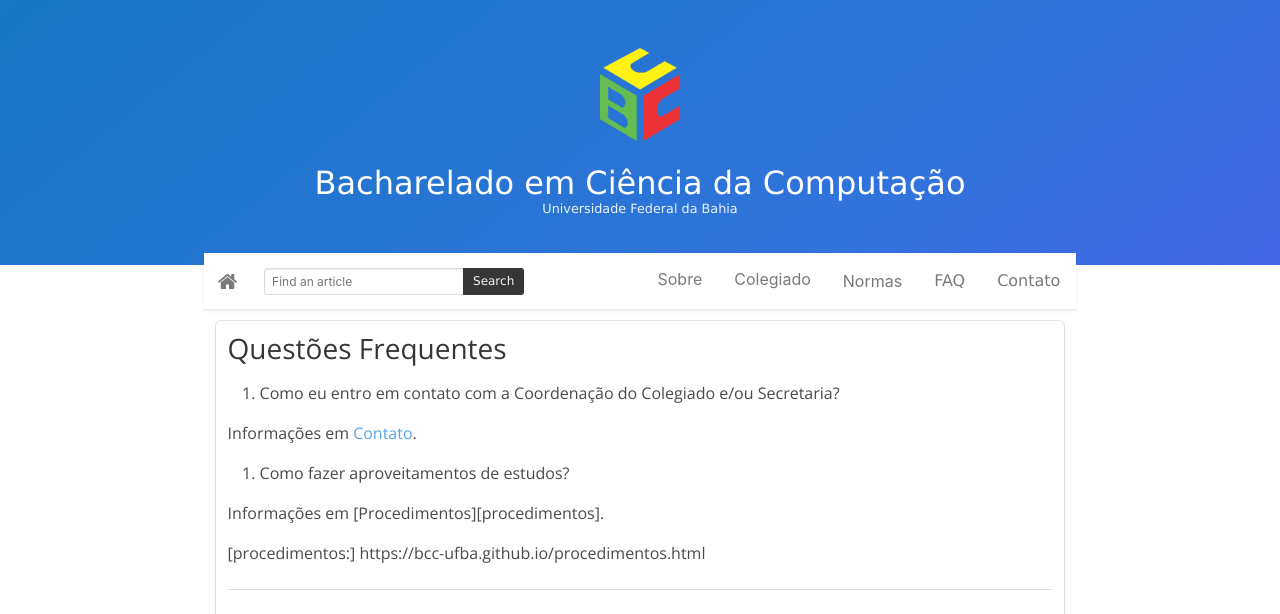
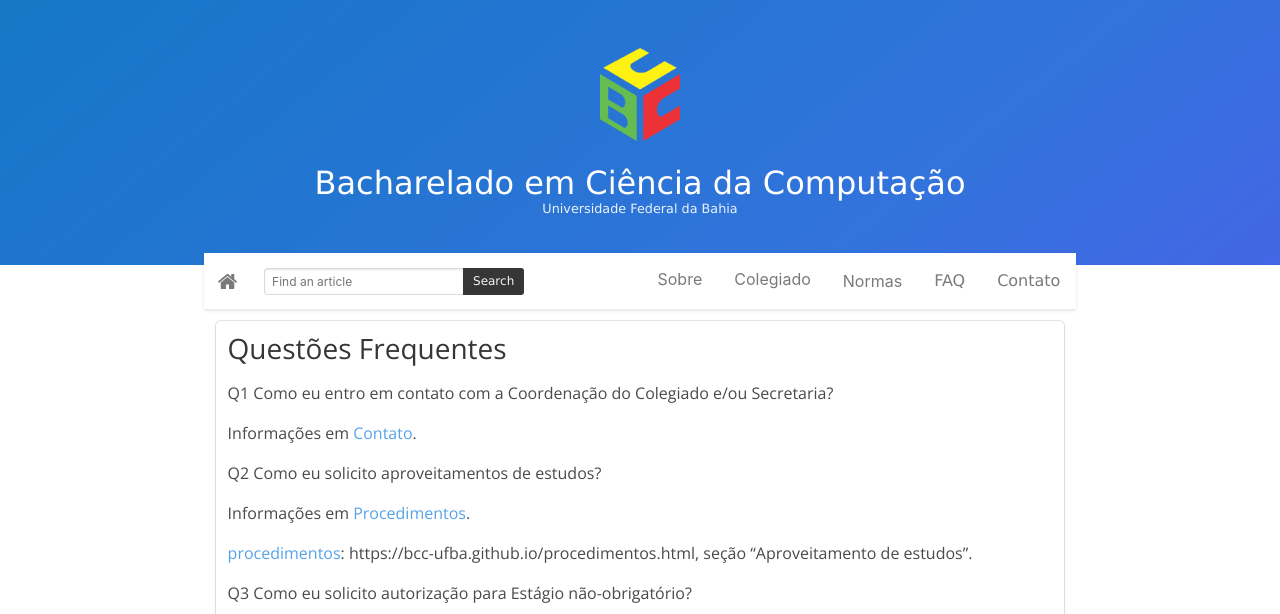
Before and after one commit to bcc-ufba/bcc-ufba.github.io, a Jekyll site: the page built from faq.markdown, in a window 1280 px wide. Shown: the top 614 px of the page. Built offline with Jekyll 4.4.1, drawn with Linux system fonts in a browser that asks for light colours; some of the changed text lies outside the part shown; grey boxes are pictures that could not be loaded.

Commit message:
Update faq.markdown

```diff
--- a/faq.markdown
+++ b/faq.markdown
@@ -5,14 +5,20 @@
 
 ## Questões Frequentes
 
-   1. Como eu entro em contato com a Coordenação do Colegiado e/ou Secretaria?
+Q1 Como eu entro em contato com a Coordenação do Colegiado e/ou Secretaria?
 
 Informações em [Contato][contato].
 
 [contato]: https://bcc-ufba.github.io/contato.html
 
-   2. Como fazer aproveitamentos de estudos?
+Q2 Como eu solicito aproveitamentos de estudos?
 
 Informações em [Procedimentos][procedimentos].
 
-[procedimentos:]  https://bcc-ufba.github.io/procedimentos.html
+[procedimentos]: https://bcc-ufba.github.io/procedimentos.html, seção "Aproveitamento de estudos".
+
+Q3 Como eu solicito autorização para Estágio não-obrigatório?
+
+Informações em [Procedimentos][procedimentos], seção "Assinatura de termo de compromisso de estágio".
+
+[procedimentos]: https://bcc-ufba.github.io/procedimentos.html
```
